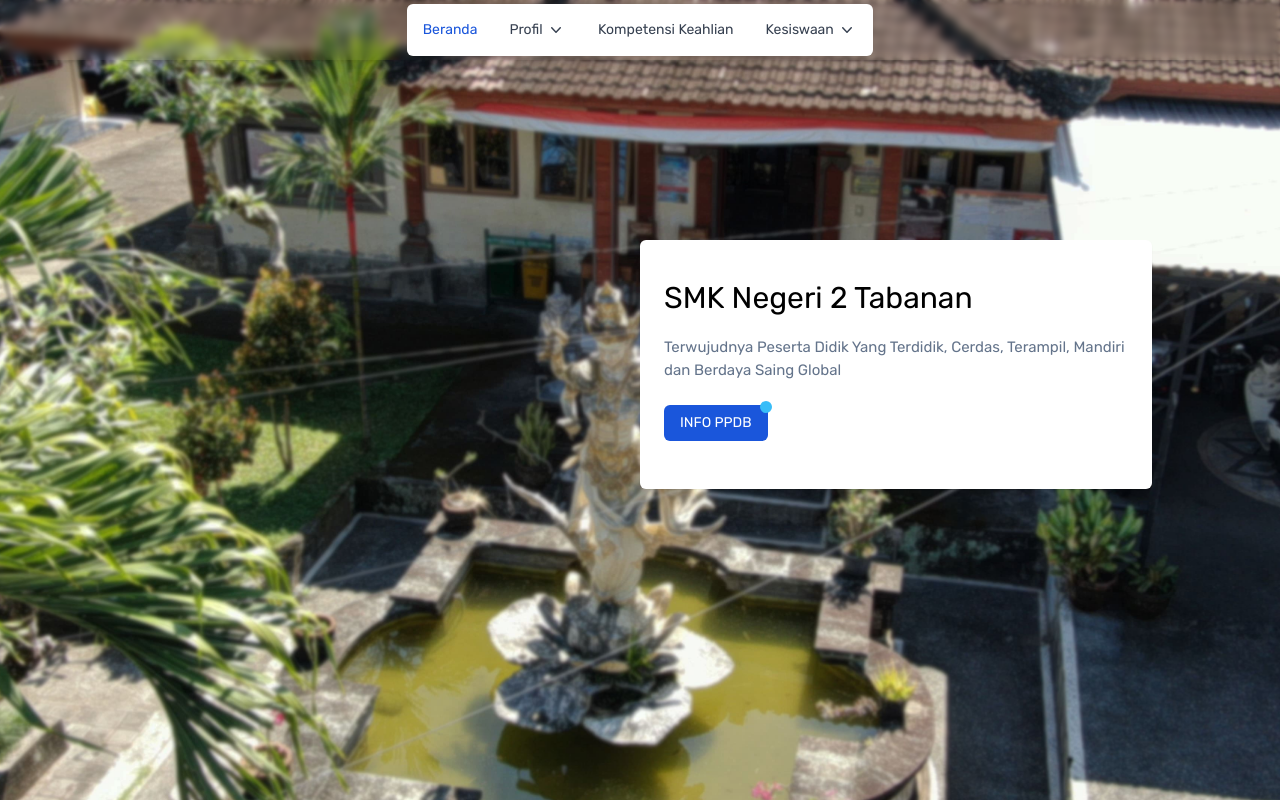
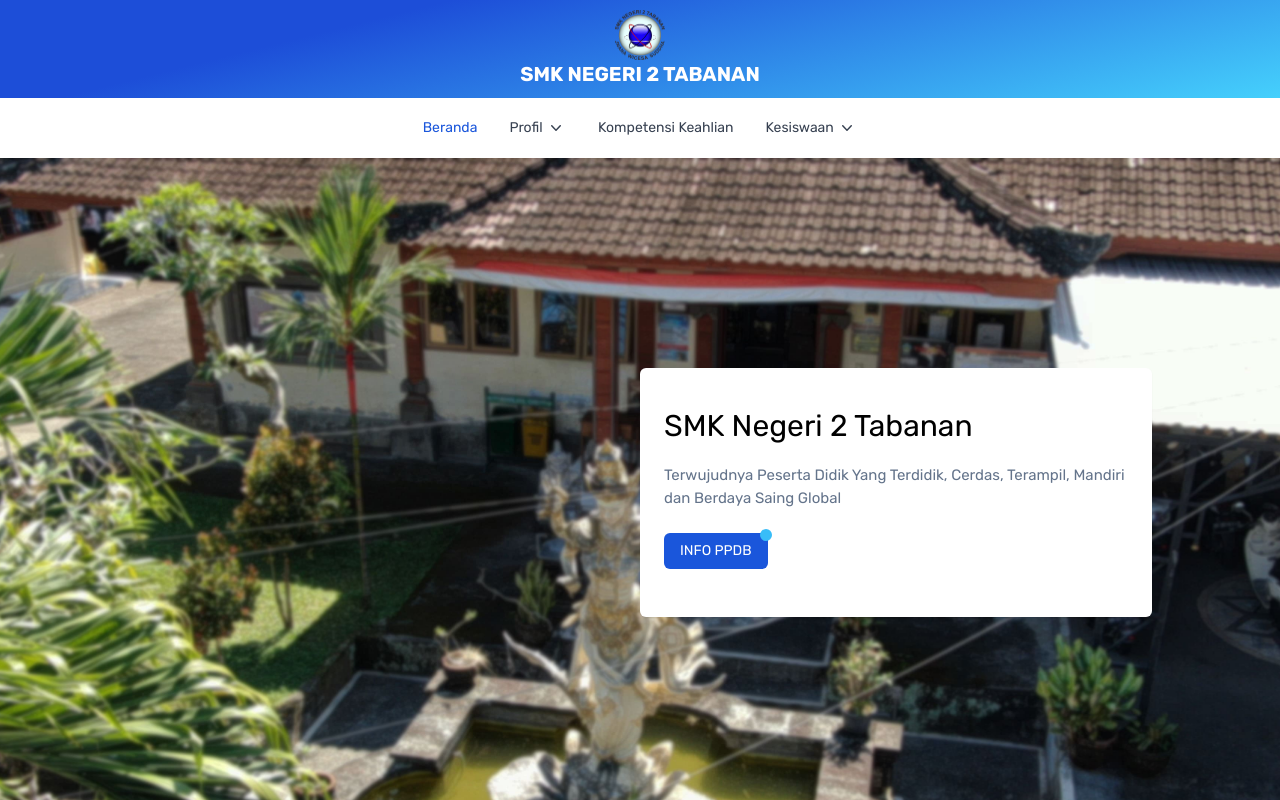
Before and after one commit to brokiem/smkn2tabanan, a Vue app: page / in a window 1280 px wide. Shown: the top 800 px of the page. Built offline with nearby package versions, Linux system fonts and the light colour scheme.

Commit message:
Add navbar header ith blue gradient

```diff
--- a/src/components/InfoCard.vue
+++ b/src/components/InfoCard.vue
@@ -19,7 +19,7 @@
 </script>
 
 <template>
-  <div class="p-6 pt-10 pb-10 w-[95%] md:max-w-lg min-h-[250px] md:min-h-[230px] mx-auto bg-white rounded-md shadow-sm flex items-center space-x-4 absolute right-2 md:right-[8rem] top-[10rem] md:top-[15rem]">
+  <div class="p-6 pt-10 pb-10 w-[95%] md:max-w-lg min-h-[250px] md:min-h-[230px] mx-auto bg-white rounded-md shadow-sm flex items-center space-x-4 absolute right-2 md:right-[8rem] top-[18rem] md:top-[23rem]">
     <div>
       <h2 class="text-3xl font-normal text-black pb-5">SMK Negeri 2 Tabanan</h2>
       <p class="text-slate-500">Terwujudnya Peserta Didik Yang Terdidik, Cerdas, Terampil, Mandiri dan Berdaya Saing Global</p>
--- a/src/components/Navbar.vue
+++ b/src/components/Navbar.vue
@@ -1,5 +1,14 @@
 <template>
-  <nav id="navbar" class="px-4 sm:px-4 py-1 dark:bg-gray-900 fixed w-full z-20 top-0 left-0 md:backdrop-blur-sm bg-white md:bg-transparent shadow-md transition duration-150">
+  <nav class="px-2 sm:px-4 py-2.5 gradient-navbar">
+    <div class="container flex flex-wrap items-center justify-center mx-auto">
+      <img src="/public/images/logo-smk2.png" class="h-[50px] w-[50px]" alt="Logo SMK" />
+    </div>
+    <div class="container flex flex-wrap items-center justify-center mx-auto">
+      <h6 class="text-xl font-bold text-white">SMK NEGERI 2 TABANAN</h6>
+    </div>
+  </nav>
+
+  <nav id="navbar" class="px-4 sm:px-4 py-1 dark:bg-gray-900 fixed w-full z-20 sticky top-0 left-0 bg-white shadow-md transition duration-150">
     <div class="container-lg flex flex-wrap items-center justify-between mx-auto">
       <a class="flex items-center"></a>
 
@@ -81,38 +90,15 @@
 
 <script>
 export default {
-  name: "Navbar",
-  mounted() {
-    const navbarEl = document.getElementById('navbar')
-
-    window.addEventListener('scroll', () => {
-      if (["xl", "lg", "md"].includes(this.breakpoint())) {
-        const isOnTop = document.body.scrollTop + document.documentElement.scrollTop <= 120;
-        navbarEl.style.backgroundColor = isOnTop ? 'transparent' : 'white';
-        navbarEl.style.backdropFilter = isOnTop ? 'blur(4px)' : '';
-      }
-    })
-  },
-  methods: {
-    breakpoint: () => {
-      const breakpoints = {
-        '(min-width: 1200px)': 'xl',
-        '(min-width: 992px) and (max-width: 1199.98px)': 'lg',
-        '(min-width: 768px) and (max-width: 991.98px)': 'md',
-        '(min-width: 576px) and (max-width: 767.98px)': 'sm',
-        '(max-width: 575.98px)': 'xs',
-      }
-      for (let media in breakpoints) {
-        if (window.matchMedia(media).matches) {
-          return breakpoints[media];
-        }
-      }
-      return null;
-    }
-  }
+  name: "Navbar"
 }
 </script>
 
 <style scoped>
-
+.gradient-navbar {
+  background: rgb(29, 78, 216);
+  background: -moz-linear-gradient(166deg, rgba(29, 78, 216, 1) 27%, rgba(69, 208, 252, 1) 100%);
+  background: -webkit-linear-gradient(166deg, rgba(29, 78, 216, 1) 27%, rgba(69, 208, 252, 1) 100%);
+  background: linear-gradient(166deg, rgba(29, 78, 216, 1) 27%, rgba(69, 208, 252, 1) 100%);
+}
 </style>
```
